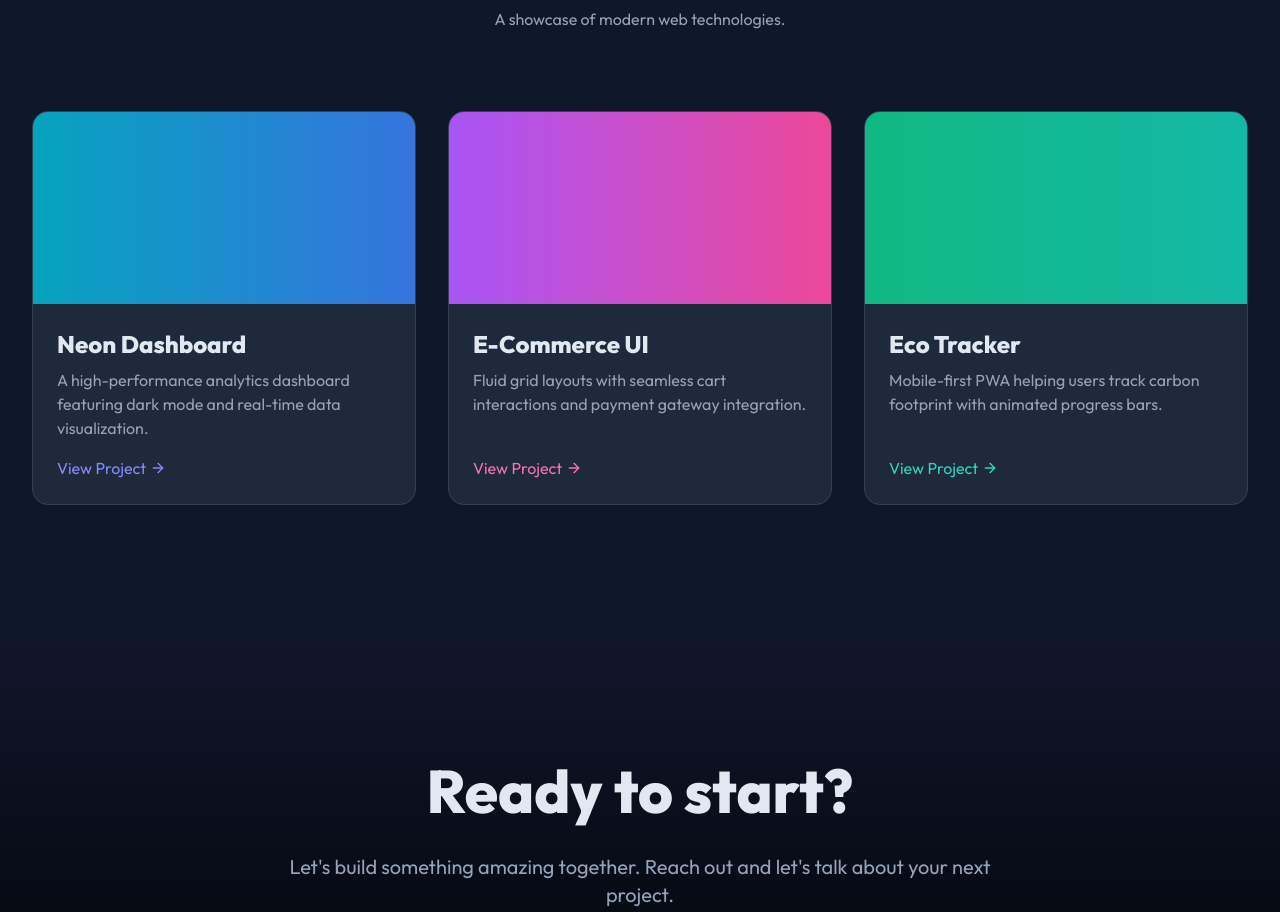
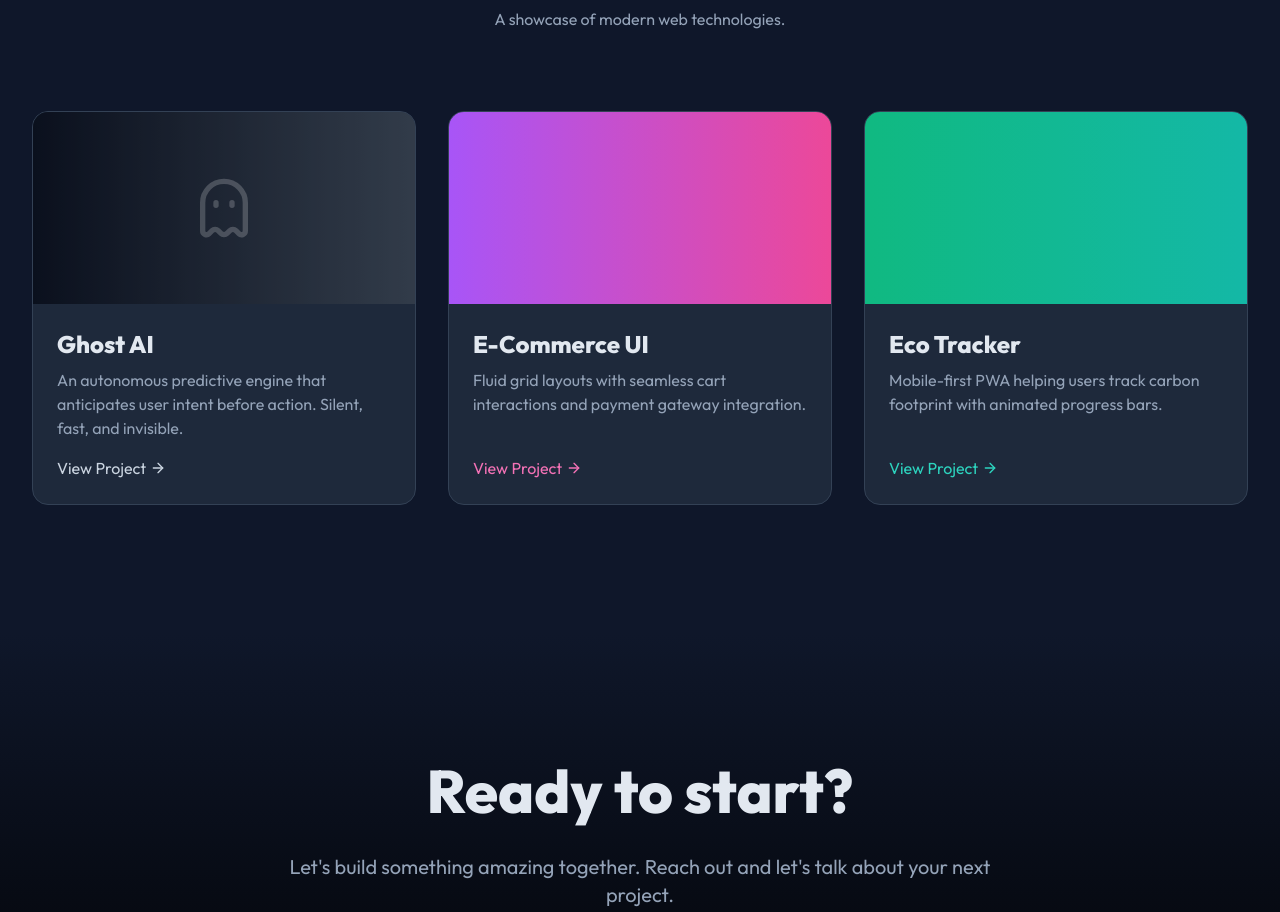
Before and after one commit to admin222aman/Portfolio, a plain HTML site: page index.html in a window 1280 px wide. Shown: the part 1673-2585 px from the top of the page. Drawn offline with nearby package versions, Linux system fonts and the light colour scheme.

Commit message:
Update title and add GitHub link in index.html
Updated the project title and added a GitHub link.

```diff
--- a/index.html
+++ b/index.html
@@ -1,9 +1,9 @@
 <!DOCTYPE html>
-<html lang="en" class="Aman_sinha">
+<html lang="en" class="scroll-smooth">
 <head>
     <meta charset="UTF-8">
     <meta name="viewport" content="width=device-width, initial-scale=1.0">
-    <title>Aman sinha portfolio</title>
+    <title>Aman Sinha Portfolio</title><!-- Updated Title for the Browser Tab -->
     <script src="https://cdn.tailwindcss.com"></script>
     <link href="https://fonts.googleapis.com/css2?family=Outfit:wght@300;400;600;800&display=swap" rel="stylesheet">
     <script src="https://unpkg.com/lucide@latest"></script>
@@ -193,16 +193,18 @@
             </div>
 
             <div class="grid grid-cols-1 md:grid-cols-3 gap-8">
-                <!-- Card 1 -->
+                <!-- Card 1: GHOST AI -->
                 <div class="reveal reveal-delay-100 group">
-                    <div class="bg-slate-800 rounded-2xl overflow-hidden border border-slate-700 hover:border-indigo-500/50 transition-all duration-300 hover:-translate-y-2 hover:shadow-2xl hover:shadow-indigo-500/10 h-full flex flex-col">
-                        <div class="h-48 bg-gradient-to-r from-cyan-500 to-blue-500 relative">
-                            <div class="absolute inset-0 bg-black/10"></div>
+                    <div class="bg-slate-800 rounded-2xl overflow-hidden border border-slate-700 hover:border-indigo-100/30 transition-all duration-300 hover:-translate-y-2 hover:shadow-2xl hover:shadow-slate-500/10 h-full flex flex-col">
+                        <!-- Darker, mysterious gradient for Ghost AI -->
+                        <div class="h-48 bg-gradient-to-r from-slate-900 to-slate-600 relative flex items-center justify-center">
+                            <div class="absolute inset-0 bg-black/30"></div>
+                            <i data-lucide="ghost" class="relative text-white/20 w-16 h-16 group-hover:text-white/40 transition-colors duration-500"></i>
                         </div>
                         <div class="p-6 flex-1 flex flex-col">
-                            <h3 class="text-2xl font-bold mb-2">Neon Dashboard</h3>
-                            <p class="text-slate-400 mb-4 flex-1">A high-performance analytics dashboard featuring dark mode and real-time data visualization.</p>
-                            <a href="#" class="text-indigo-400 font-medium hover:text-indigo-300 inline-flex items-center">View Project <i data-lucide="arrow-right" class="w-4 h-4 ml-1"></i></a>
+                            <h3 class="text-2xl font-bold mb-2">Ghost AI</h3>
+                            <p class="text-slate-400 mb-4 flex-1">An autonomous predictive engine that anticipates user intent before action. Silent, fast, and invisible.</p>
+                            <a href="#" class="text-slate-300 font-medium hover:text-white inline-flex items-center">View Project <i data-lucide="arrow-right" class="w-4 h-4 ml-1"></i></a>
                         </div>
                     </div>
                 </div>
@@ -252,7 +254,9 @@
         <div class="max-w-7xl mx-auto px-4 flex flex-col items-center">
 
             <div class="flex space-x-6 mb-8 text-slate-400">
-                <a href="#" class="hover:text-white transition"><i data-lucide="github"></i></a>
+                <!-- GitHub Link with provided URL and target="_blank" -->
+                <a href="https://github.com/admin222am" target="_blank" class="hover:text-white transition"><i data-lucide="github"></i></a>
+
                 <a href="#" class="hover:text-white transition"><i data-lucide="twitter"></i></a>
                 <a href="#" class="hover:text-white transition"><i data-lucide="linkedin"></i></a>
                 <a href="#" class="hover:text-white transition"><i data-lucide="instagram"></i></a>
```
